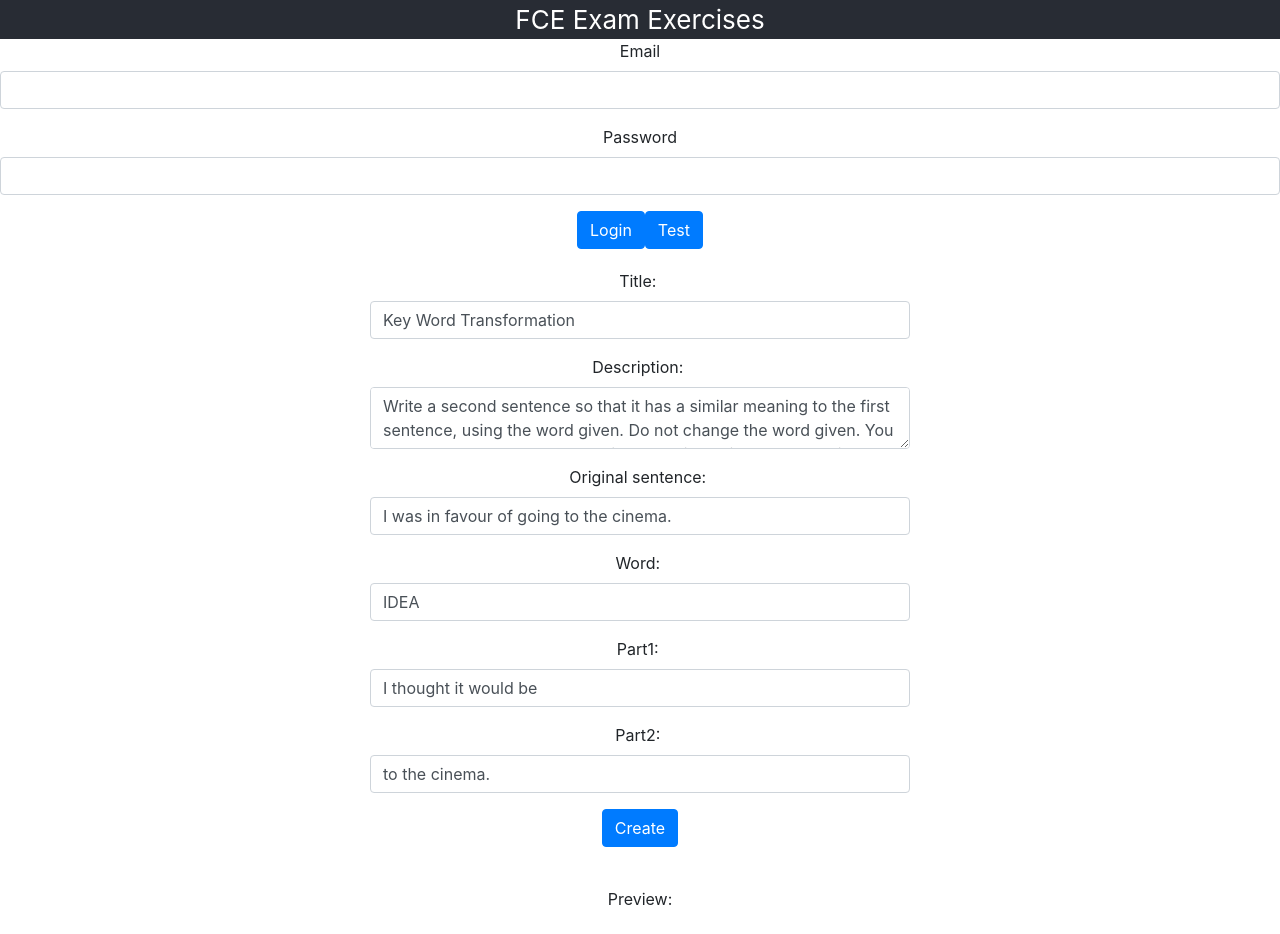
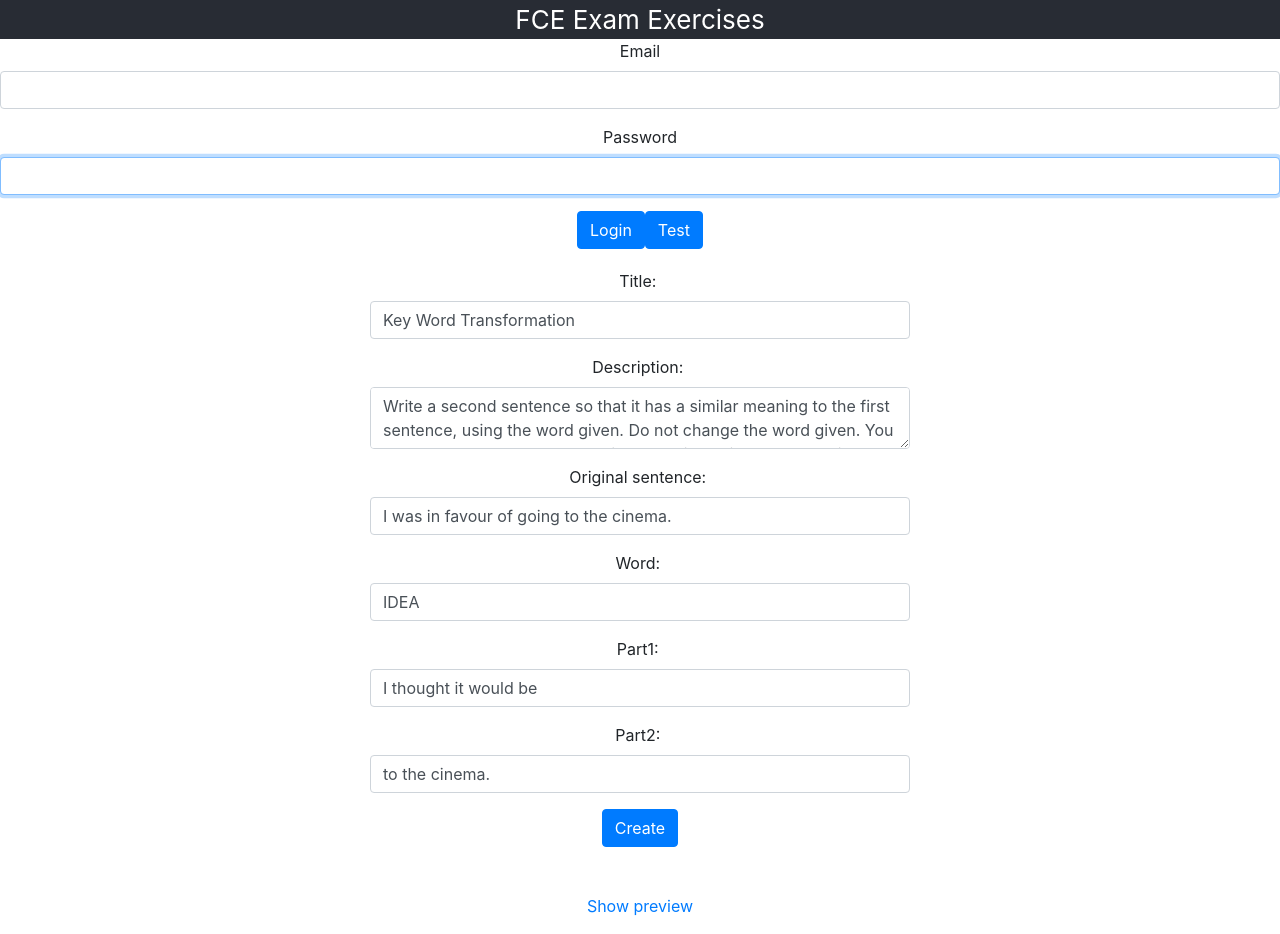
Before and after one commit to mekarpeles/notesclub, a React (Create React App) app in the folder front/: page / in a window 1280 px wide. Shown: the top 934 px of the page. Built offline with nearby package versions, Linux system fonts and the light colour scheme.

Commit message:
toggle preview

```diff
--- a/front/src/KeyWordTransformationCreator.tsx
+++ b/front/src/KeyWordTransformationCreator.tsx
@@ -15,6 +15,8 @@ interface IState {
   part1: string
   part2: string
   solutions: string[]
+
+  showPreview: boolean
 }
 
 class KeyWordTransformationCreator extends React.Component<IProps, IState> {
@@ -28,7 +30,9 @@ class KeyWordTransformationCreator extends React.Component<IProps, IState> {
       part2: "to the cinema.",
       solutions: ["a good idea to go", "to go"],
       description: "Write a second sentence so that it has a similar meaning to the first sentence, using the word given. Do not change the word given. You must use between three and six words, including the word given.",
-      title: "Key Word Transformation"
+      title: "Key Word Transformation",
+
+      showPreview: false
     }
   }
 
@@ -88,8 +92,12 @@ class KeyWordTransformationCreator extends React.Component<IProps, IState> {
     this.props.createExercise(json_data)
   }
 
+  togglePreview = () => {
+    this.setState({ showPreview: !this.state.showPreview })
+  }
+
   public render() {
-    const { title, description, originalSentence, part1, word, part2, solutions } = this.state
+    const { title, description, originalSentence, part1, word, part2, solutions, showPreview } = this.state
 
     return (
       <>
@@ -109,8 +117,8 @@ class KeyWordTransformationCreator extends React.Component<IProps, IState> {
           </div>
         </div>
         <div className="preview">
-          Preview:
-          <KeyWordTransformationExercise title={title} description={description} word={word} part1={part1} part2={part2} solutions={solutions} originalSentence = {originalSentence}/>
+          <Button onClick={this.togglePreview} variant="link">{showPreview ? "Hide" : "Show"} preview</Button>
+          {showPreview ? <KeyWordTransformationExercise title={title} description={description} word={word} part1={part1} part2={part2} solutions={solutions} originalSentence = {originalSentence}/> : <></>}
         </div>
       </>
     )
```
